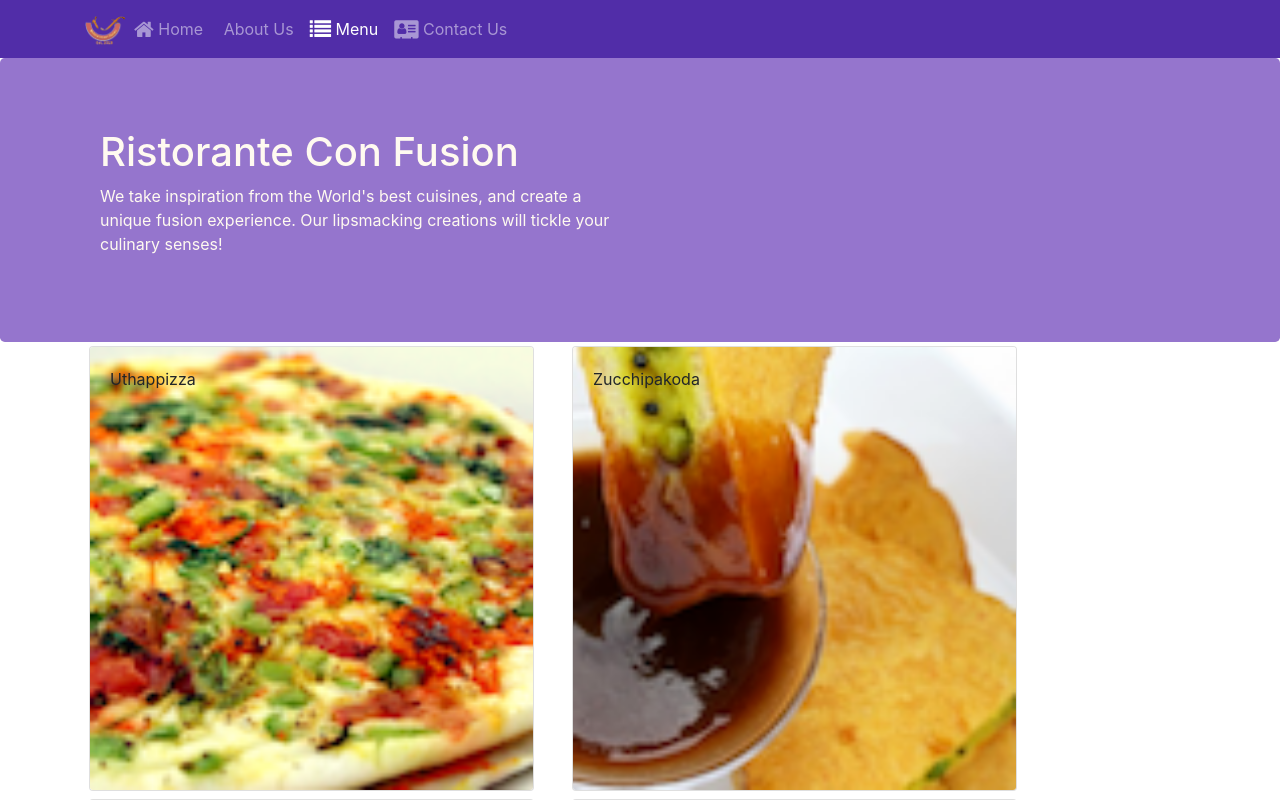
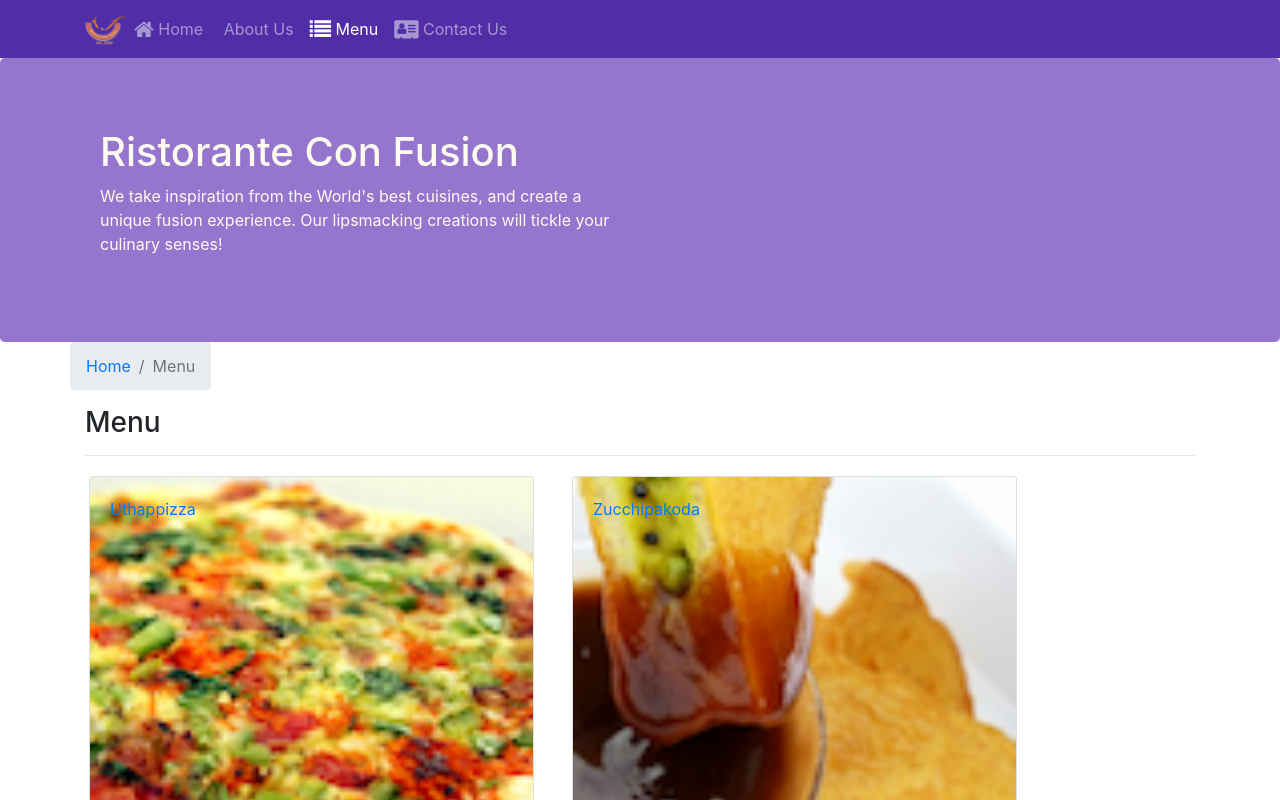
Before and after one commit to ferconde87/react-coursera, a React (Create React App) app: page /menu in a window 1280 px wide. Shown: the top 800 px of the page. Built offline with nearby package versions, Linux system fonts and the light colour scheme.

Commit message:
Single Page Applications Part 2

```diff
--- a/src/components/ContactComponent.js
+++ b/src/components/ContactComponent.js
@@ -1,8 +1,20 @@
 import React from 'react';
+import { Breadcrumb, BreadcrumbItem } from 'reactstrap';
+import { Link } from 'react-router-dom';
 
 function Contact(props) {
     return(
         <div className="container">
+            <div className="row">
+				<Breadcrumb>
+					<BreadcrumbItem><Link to='/home'>Home</Link></BreadcrumbItem>
+					<BreadcrumbItem active>Contact Us</BreadcrumbItem>
+				</Breadcrumb>
+				<div className="col-12">
+					<h3>Contact Us </h3>
+					<hr />
+				</div>
+			</div>
             <div className="row row-content">
                 <div className="col-12">
                 <h3>Location Information</h3>
--- a/src/components/DishdetailComponent.js
+++ b/src/components/DishdetailComponent.js
@@ -1,5 +1,6 @@
-import React, { Component } from 'react';
-import { Card, CardImg, CardText, CardBody, CardTitle } from 'reactstrap';
+import React  from 'react';
+import { Card, CardImg, CardText, CardBody, CardTitle, Breadcrumb, BreadcrumbItem } from 'reactstrap';
+import { Link } from 'react-router-dom';
 
 	function RenderDish({dish}) {
 		return (
@@ -47,12 +48,22 @@
 		} else {
 			return(
 				<div className="container">
+					<div className="row">
+						<Breadcrumb>
+							<BreadcrumbItem><Link to="/menu">Menu</Link></BreadcrumbItem>
+							<BreadcrumbItem active>{props.dish.name}</BreadcrumbItem>
+						</Breadcrumb>
+						<div className="col-12">
+							<h3>{props.dish.name}</h3>
+							<hr />
+						</div>
+					</div>
 					<div className="row ">
 						<div className="col-12 col-md-5 m-1">
 							<RenderDish dish={props.dish} />
 						</div>
 						<div className="col-12 col-md-5 m-1">
-							<RenderComments comments={props.dish.comments} />
+							<RenderComments comments={props.comments} />
 						</div>
 					</div>
 				</div>
--- a/src/components/MainComponent.js
+++ b/src/components/MainComponent.js
@@ -38,12 +38,23 @@
         />
       )
     }
+
+    const DishWithId = ({match}) => {
+      return(
+        <DishDetail
+          dish={this.state.dishes.filter((dish) => dish.id === parseInt(match.params.dishId, 10))[0]}
+          comments={this.state.comments.filter((comment) => comment.dishId === parseInt(match.params.dishId, 10))}
+        />
+      );
+    }
+
     return (
       <div>
         <Header />
         <Switch>
           <Route path="/home" component={HomePage} />
           <Route exact path="/menu" component={() => <Menu dishes={this.state.dishes} />} />
+          <Route path="/menu/:dishId" component={DishWithId} />
           <Route exact path="/contactus" component={Contact} />
           <Redirect to="/home" />
         </Switch>
--- a/src/components/MenuComponent.js
+++ b/src/components/MenuComponent.js
@@ -1,13 +1,16 @@
 import React from 'react';
-import { Card, CardImg, CardImgOverlay, CardTitle } from 'reactstrap';
+import { Card, CardImg, CardImgOverlay, CardTitle, Breadcrumb, BreadcrumbItem } from 'reactstrap';
+import { Link } from 'react-router-dom';
 
-function RenderMenuItem( { dish, onClick}){
+function RenderMenuItem( { dish }){
 	return (
-		<Card key={dish.id} onClick={() => onClick(dish.id)}>
-			<CardImg width="100%" object src={dish.image} alt={dish.name} />
-			<CardImgOverlay>
-				<CardTitle>{dish.name}</CardTitle>
-			</CardImgOverlay>
+		<Card>
+			<Link to={`/menu/${dish.id}`} >
+				<CardImg width="100%" object src={dish.image} alt={dish.name} />
+				<CardImgOverlay>
+					<CardTitle>{dish.name}</CardTitle>
+				</CardImgOverlay>
+			</Link>
 		</Card>
 	);
 }
@@ -16,13 +19,23 @@
 	const menu = props.dishes.map((dish) => {
 		return (
 			<div key={dish.id} className="col-12 col-md-5 m-1">
-				<RenderMenuItem dish={dish} onClick={props.onClick} />
+				<RenderMenuItem dish={dish} />
 			</div>
 		)
 	});
 
 	return (
 		<div className="container">
+			<div className="row">
+				<Breadcrumb>
+					<BreadcrumbItem><Link to='/home'>Home</Link></BreadcrumbItem>
+					<BreadcrumbItem active>Menu</BreadcrumbItem>
+				</Breadcrumb>
+				<div className="col-12">
+					<h3>Menu</h3>
+					<hr />
+				</div>
+			</div>
 			<div className="row">
 				{menu}
 			</div>
```
